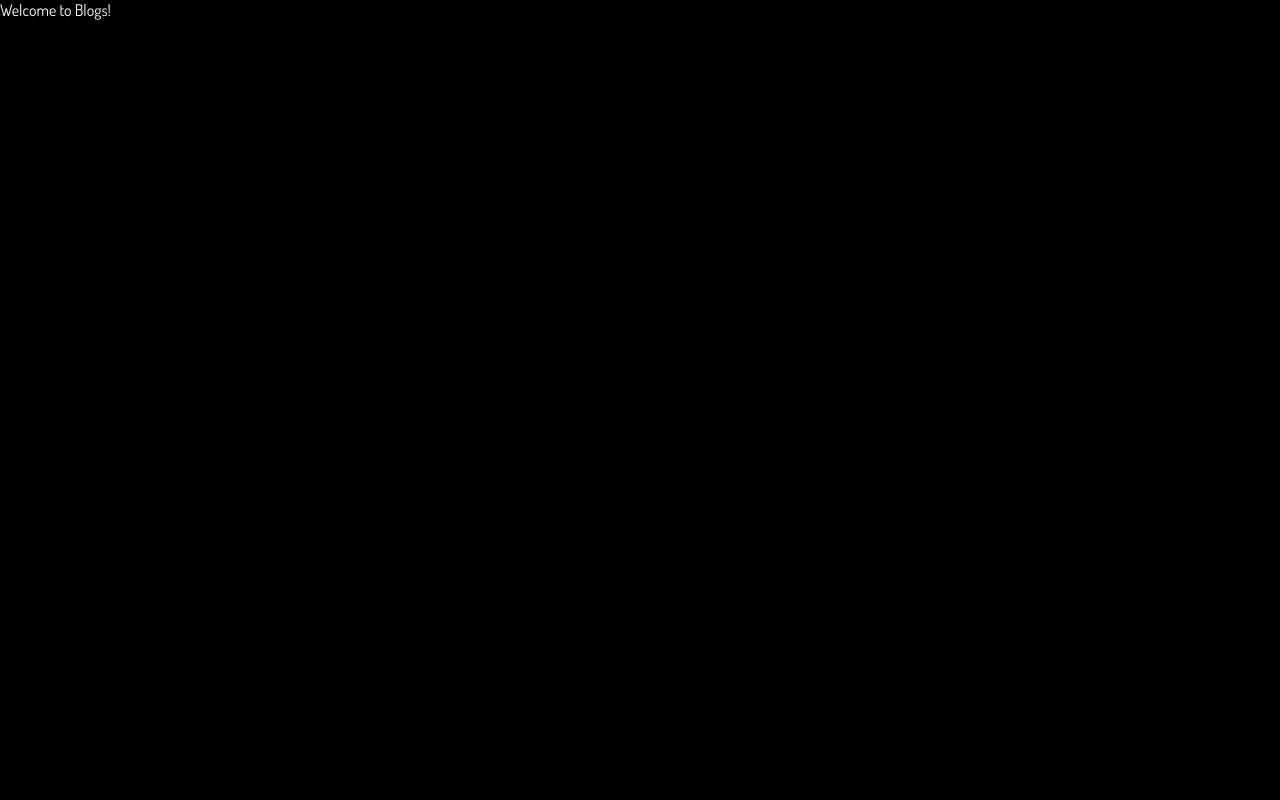
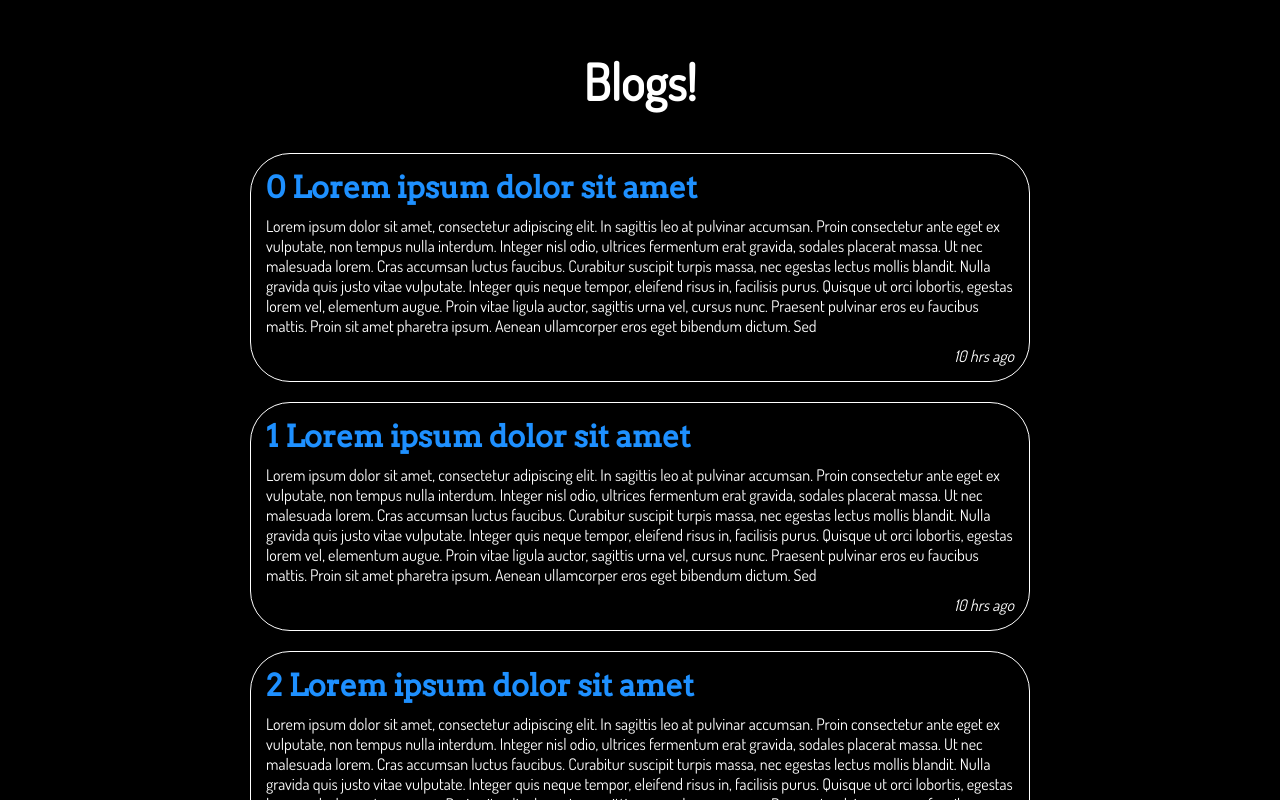
Before and after one commit to kulothunganug/kulothunganug.github.io, a React (Vite) app: page /blogs in a window 1280 px wide. Shown: the top 800 px of the page. Built offline with nearby package versions, Linux system fonts and the light colour scheme.

Commit message:
Added some dummy elements

```diff
--- a/src/App.jsx
+++ b/src/App.jsx
@@ -12,7 +12,7 @@ const App = () => (
     <Switch>
       <Route path='/' component={Home}></Route>
       <Route path='/blogs' component={Blogs}></Route>
-      <Route path='/blog' component={Blog}></Route>
+      <Route path='/blog/:id' component={Blog}></Route>
       <Route component={PageNotFound}></Route>
     </Switch>
   </ThemeProvider>
--- /dev/null
+++ b/src/components/BlogCard.jsx
@@ -0,0 +1,40 @@
+import React from 'react';
+import styled from 'styled-components';
+
+import { WLink } from '.';
+
+const BlogCard = ({ title, summary, timestamp, id }) => (
+  <Container>
+    <Title href={'/blog/' + id}>{title}</Title>
+    <Summary>{summary}</Summary>
+    <ReleaseDate>{timestamp}</ReleaseDate>
+  </Container>
+);
+
+const Container = styled.div`
+  display: flex;
+  flex-direction: column;
+  padding: 15px;
+  border-radius: 40px;
+  border: 1px solid ${p => p.theme.textColor};
+  margin-bottom: 20px;
+`;
+
+const ReleaseDate = styled.p`
+  margin-top: 10px;
+  font-style: italic;
+  align-self: flex-end;
+`;
+
+const Summary = styled.p`
+  margin-top: 10px;
+`;
+
+const Title = styled(WLink)`
+  font-family: 'Arvo', serif;
+  color: ${p => p.theme.primaryColor};
+  font-weight: bold;
+  font-size: 30px;
+`;
+
+export default BlogCard;
--- a/src/components/index.js
+++ b/src/components/index.js
@@ -1,3 +1,4 @@
 export { default as IconLink } from './IconLink';
 export { default as Link } from './Link';
 export { default as WLink } from './WLink';
+export { default as BlogCard } from './BlogCard';
--- a/src/pages/blog/index.jsx
+++ b/src/pages/blog/index.jsx
@@ -1,12 +1,26 @@
 import React from 'react';
 import styled from 'styled-components';
+import { Redirect } from 'wouter';
 
-const Blog = () => (
-  <Container>
-    <p>Welcome to Blog #1.</p>
-  </Container>
-);
+const Blog = ({ params }) => {
+  if (isNaN(Number(params.id))) {
+    return <Redirect to='/404' />;
+  }
 
-const Container = styled.div``;
+  return (
+    <Container>
+      <h1>Welcome to Blog #{params.id}.</h1>
+    </Container>
+  );
+};
+
+const Container = styled.div`
+  color: ${p => p.theme.textColor};
+  background-color: ${p => p.theme.backgroundColor};
+  height: 100vh;
+  display: flex;
+  justify-content: center;
+  align-items: center;
+`;
 
 export default Blog;
--- a/src/pages/blogs/index.jsx
+++ b/src/pages/blogs/index.jsx
@@ -1,18 +1,54 @@
 import React from 'react';
 import styled from 'styled-components';
 
+import { BlogCard } from '../../components';
+
 const Blogs = () => (
   <Container>
-    <P>Welcome to Blogs!</P>
+    <H1>Blogs!</H1>
+    <BlogsContainer>
+      {Array.from({ length: 10 }, (item, index) => (
+        <BlogCard
+          id={index}
+          title={index + ' Lorem ipsum dolor sit amet'}
+          timestamp='10 hrs ago'
+          summary='
+        Lorem ipsum dolor sit amet, consectetur adipiscing elit. In sagittis leo
+        at pulvinar accumsan. Proin consectetur ante eget ex vulputate, non tempus
+        nulla interdum. Integer nisl odio, ultrices fermentum erat gravida,
+        sodales placerat massa. Ut nec malesuada lorem. Cras accumsan luctus
+        faucibus. Curabitur suscipit turpis massa, nec egestas lectus mollis
+        blandit. Nulla gravida quis justo vitae vulputate. Integer quis neque
+        tempor, eleifend risus in, facilisis purus. Quisque ut orci lobortis,
+        egestas lorem vel, elementum augue. Proin vitae ligula auctor, sagittis
+        urna vel, cursus nunc. Praesent pulvinar eros eu faucibus mattis. Proin
+        sit amet pharetra ipsum. Aenean ullamcorper eros eget bibendum dictum. Sed'
+        />
+      ))}
+    </BlogsContainer>
   </Container>
 );
 
+const BlogsContainer = styled.div``;
+
 const Container = styled.div`
+  display: flex;
+  flex-direction: column;
+  align-items: center;
+  justify-content: center;
   color: ${p => p.theme.textColor};
   background-color: ${p => p.theme.backgroundColor};
-  height: 100vh;
+  padding: 50px 250px 0 250px;
+
+  @media only screen and (max-width: 600px) {
+    padding: 50px 10px 0 10px;
+  }
 `;
 
-const P = styled.p``;
+const H1 = styled.h1`
+  align-self: center;
+  margin-bottom: 40px;
+  font-size: 50px;
+`;
 
 export default Blogs;
```
